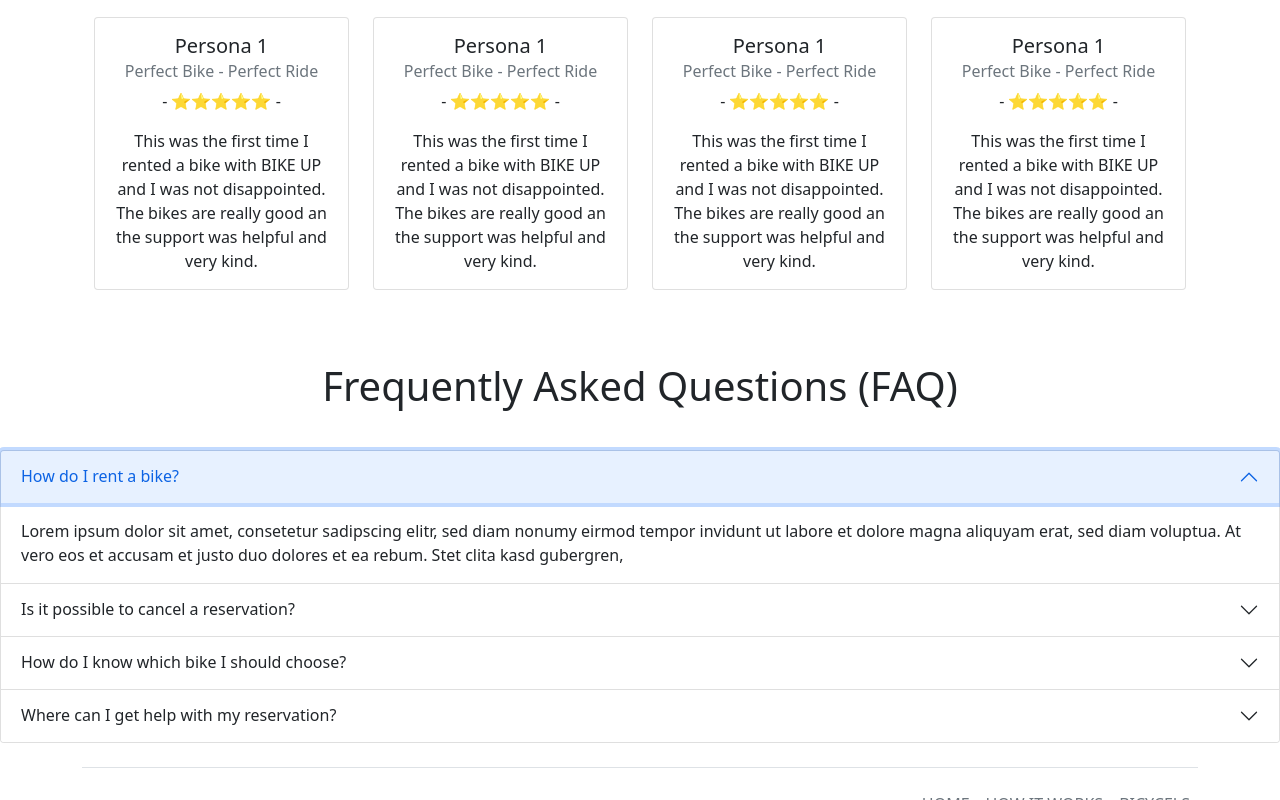
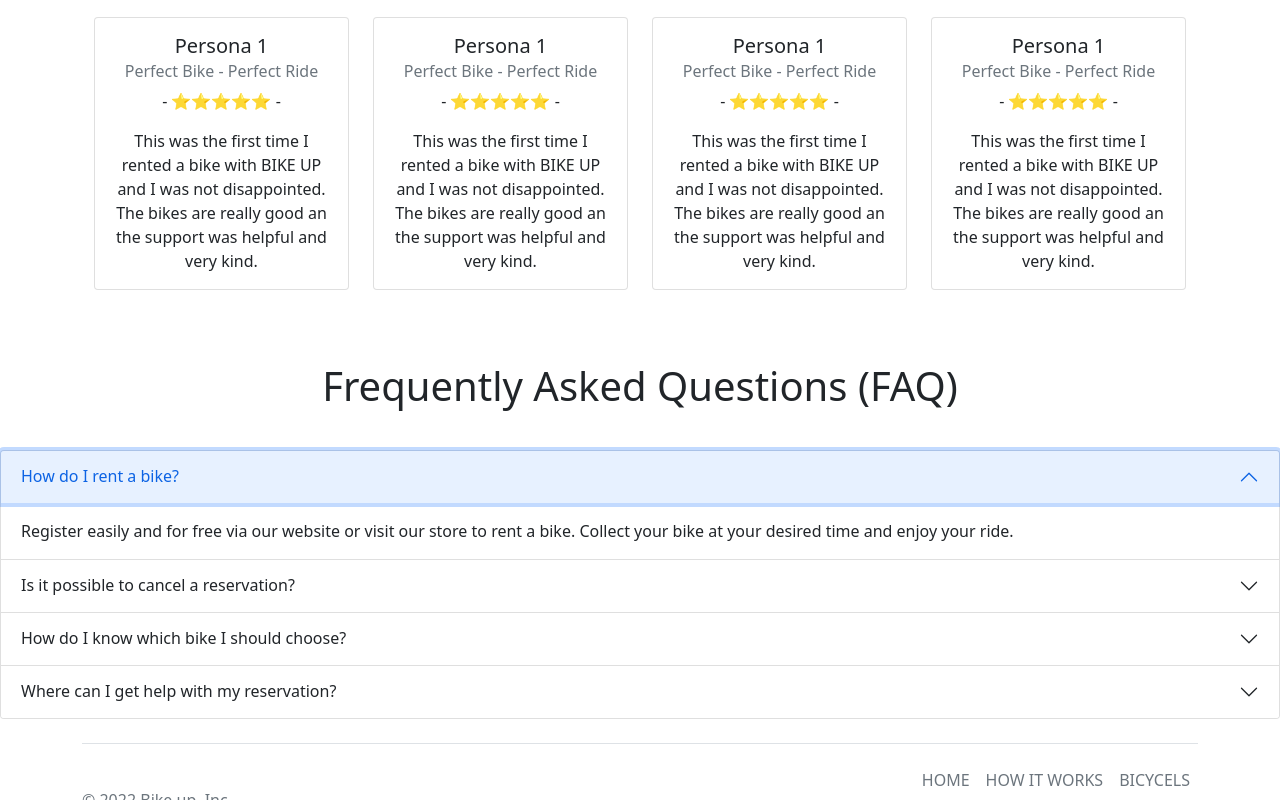
Before and after one commit to Ivorysanna/Fahrradverleih, a Vue app: page / in a window 1280 px wide. Both pictures are taken after a click on the button "How do I rent a bike?". Shown: the part 1930-2730 px from the top of the page. Built offline with nearby package versions, Linux system fonts and the light colour scheme.

Commit message:
Text and alert text adjustments

```diff
--- a/src/views/HomeView.vue
+++ b/src/views/HomeView.vue
@@ -137,9 +137,7 @@
                 <div id="collapseOne" class="accordion-collapse collapse" aria-labelledby="headingOne"
                     data-bs-parent="#accordionExample">
                     <div class="accordion-body">
-                        Lorem ipsum dolor sit amet, consetetur sadipscing elitr, sed diam nonumy eirmod tempor invidunt
-                        ut labore et dolore magna aliquyam erat, sed diam voluptua. At vero eos et accusam et justo duo
-                        dolores et ea rebum. Stet clita kasd gubergren,
+                        Register easily and for free via our website or visit our store to rent a bike. Collect your bike at your desired time and enjoy your ride.
                     </div>
                 </div>
             </div>
--- a/src/views/RentABikeView.vue
+++ b/src/views/RentABikeView.vue
@@ -94,7 +94,7 @@ export default {
             })
                 .then((response: AxiosResponse) => {
                     if (response.status == 200) {
-                        alert("success!");
+                        alert("Vielen Dank für deine Bestellung!");
                     }
                 })
                 .catch((error: AxiosError) => {
@@ -117,7 +117,7 @@ export default {
             })
                 .then((response: AxiosResponse) => {
                     if (response.status == 200) {
-                        alert("success!");
+                        alert("Vielen Dank für deine Anmeldung!");
                     }
                 })
                 .catch((error: AxiosError) => {
```
